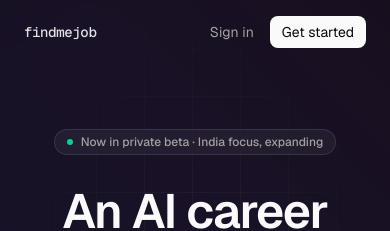
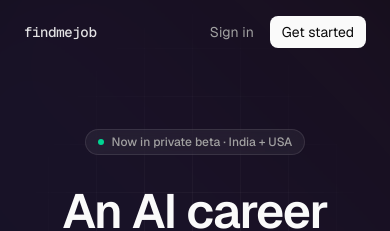
Before and after one commit to Ishan2036924/findmejob, a Next.js app: page / in a window 390 px wide. Shown: the top 231 px of the page. Built offline with nearby package versions, Linux system fonts and the light colour scheme.

Commit message:
feat(landing): LinkedIn profile link + mobile fix + India + USA eyebrow

```diff
--- a/src/components/landing/hero.tsx
+++ b/src/components/landing/hero.tsx
@@ -34,7 +34,7 @@ export function Hero() {
           className="inline-flex items-center gap-2 rounded-full border border-white/10 bg-white/5 px-3 py-1 text-xs font-medium text-muted-foreground backdrop-blur"
         >
           <span className="h-1.5 w-1.5 rounded-full bg-emerald-400" />
-          Now in private beta · India focus, expanding
+          Now in private beta · India + USA
         </motion.div>
 
         <motion.h1
```
